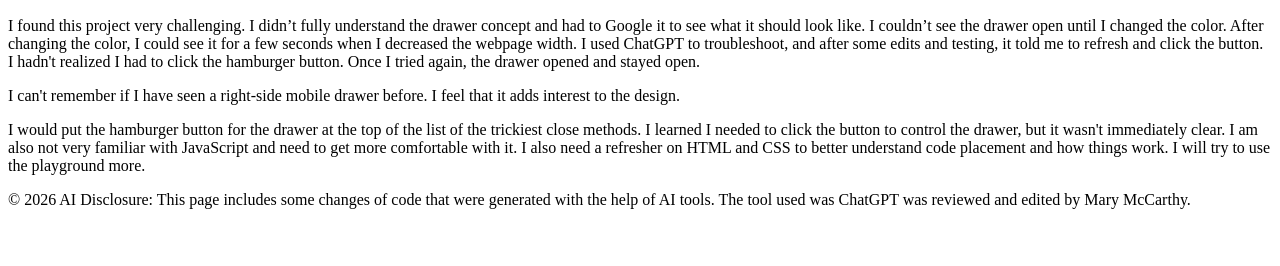
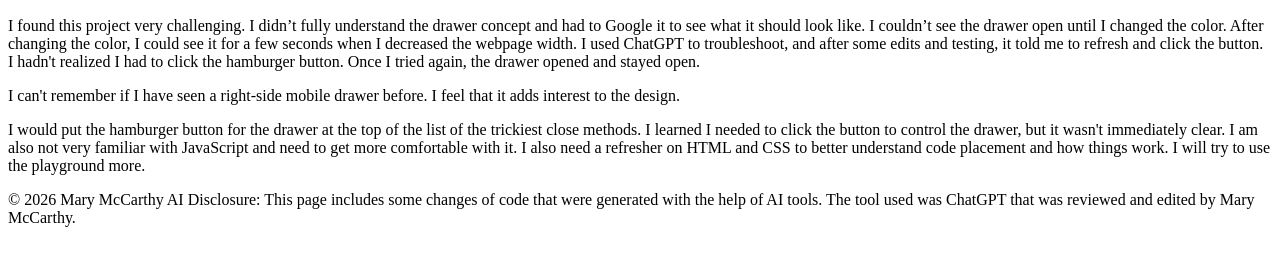
Before and after one commit to maryagnesmccarthy1/mccarthy_mobilenav-, a plain HTML site: page index.html in a window 1280 px wide. Shown: the part 168-434 px from the top of the page. Drawn offline with Linux system fonts and the light colour scheme.

Commit message:
Add files via upload

```diff
--- a/index.html
+++ b/index.html
@@ -60,9 +60,9 @@
   </p>
   </main>
 
-  <footer>&copy; 2026
+  <footer>&copy; 2026 Mary McCarthy
   AI Disclosure: This page includes some changes of code that were generated with the help of AI tools. The tool used was
-  ChatGPT was reviewed and edited by Mary McCarthy.
+  ChatGPT that was reviewed and edited by Mary McCarthy.
 </footer>
   <script src="js/script.js"></script>
 </body>
```
